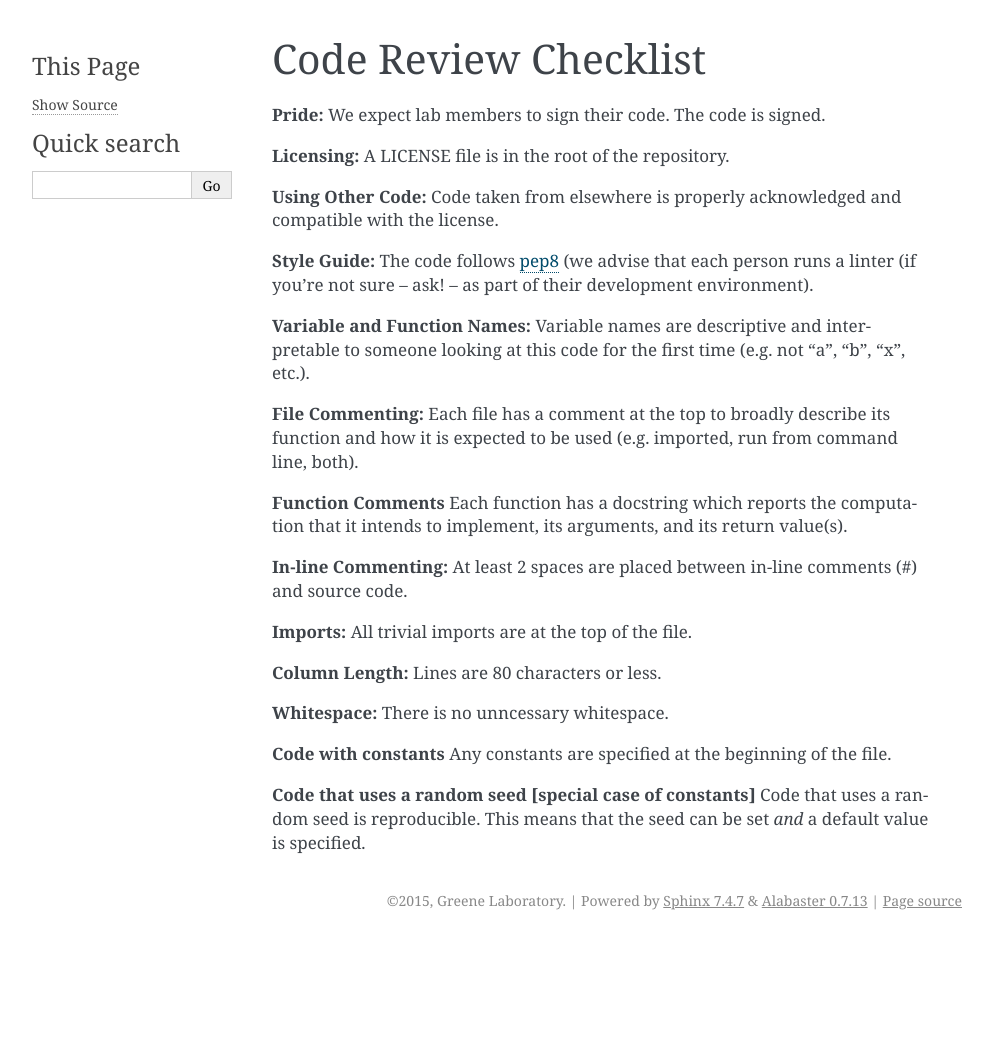
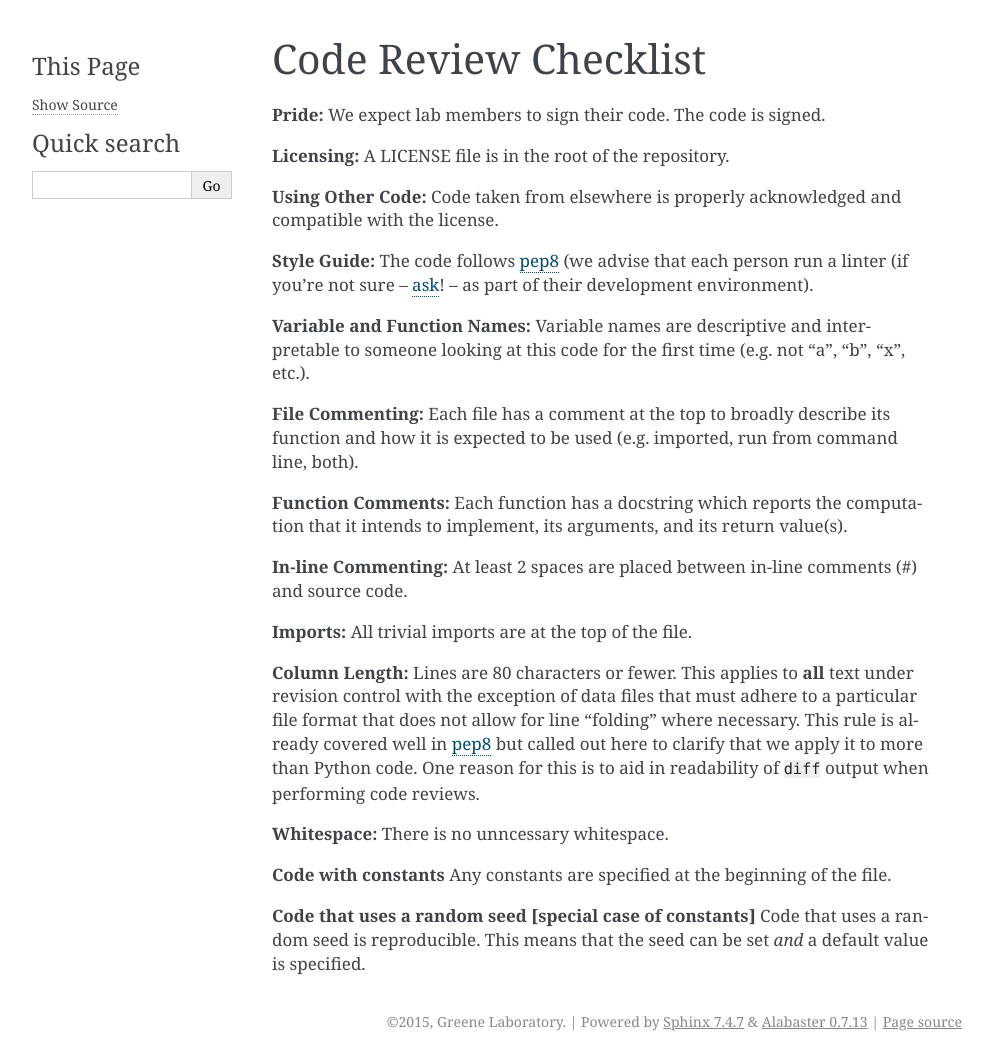
Before and after one commit to greenelab/onboarding, a Sphinx documentation site: the page built from source/code_review_checklist.rst, in a window 1280 px wide. Shown: the whole page, without its empty margins (148-1141 px from the left). Built offline with Sphinx 7.4.7, drawn with Linux system fonts in a browser that asks for light colours; before the commit the page ends 940 px from its top, so only the background shows below that.

Commit message:
Elaborate on 80-char per line limit...
...also link to pep8 and fix a missing colon

```diff
--- a/source/code_review_checklist.rst
+++ b/source/code_review_checklist.rst
@@ -14,8 +14,9 @@ Code taken from elsewhere is properly acknowledged and compatible with the
 license.
 
 **Style Guide:**
-The code follows `pep8 <https://www.python.org/dev/peps/pep-0008/>`_ (we advise
-that each person runs a linter (if you're not sure -- ask! -- as part of their
+The code follows `pep8 <https://www.python.org/dev/peps/pep-0008/>`_ (we
+advise that each person run a linter (if you're not sure -- `ask
+<https://greenelab.slack.com/messages/codereview/>`_! -- as part of their
 development environment).
 
 **Variable and Function Names:**
@@ -26,7 +27,7 @@ code for the first time (e.g. not "a", "b", "x", etc.).
 Each file has a comment at the top to broadly describe its function and how it
 is expected to be used (e.g. imported, run from command line, both).
 
-**Function Comments**
+**Function Comments:**
 Each function has a docstring which reports the computation that it intends to
 implement, its arguments, and its return value(s).
 
@@ -37,7 +38,13 @@ At least 2 spaces are placed between in-line comments (#) and source code.
 All trivial imports are at the top of the file.
 
 **Column Length:**
-Lines are 80 characters or less.
+Lines are 80 characters or fewer. This applies to **all** text under revision
+control with the exception of data files that must adhere to a particular file
+format that does not allow for line "folding" where necessary. This rule is
+already covered well in `pep8 <https://www.python.org/dev/peps/pep-0008/>`_ but
+called out here to clarify that we apply it to more than Python code. One
+reason for this is to aid in readability of ``diff`` output when performing
+code reviews.
 
 **Whitespace:**
 There is no unncessary whitespace.
```
